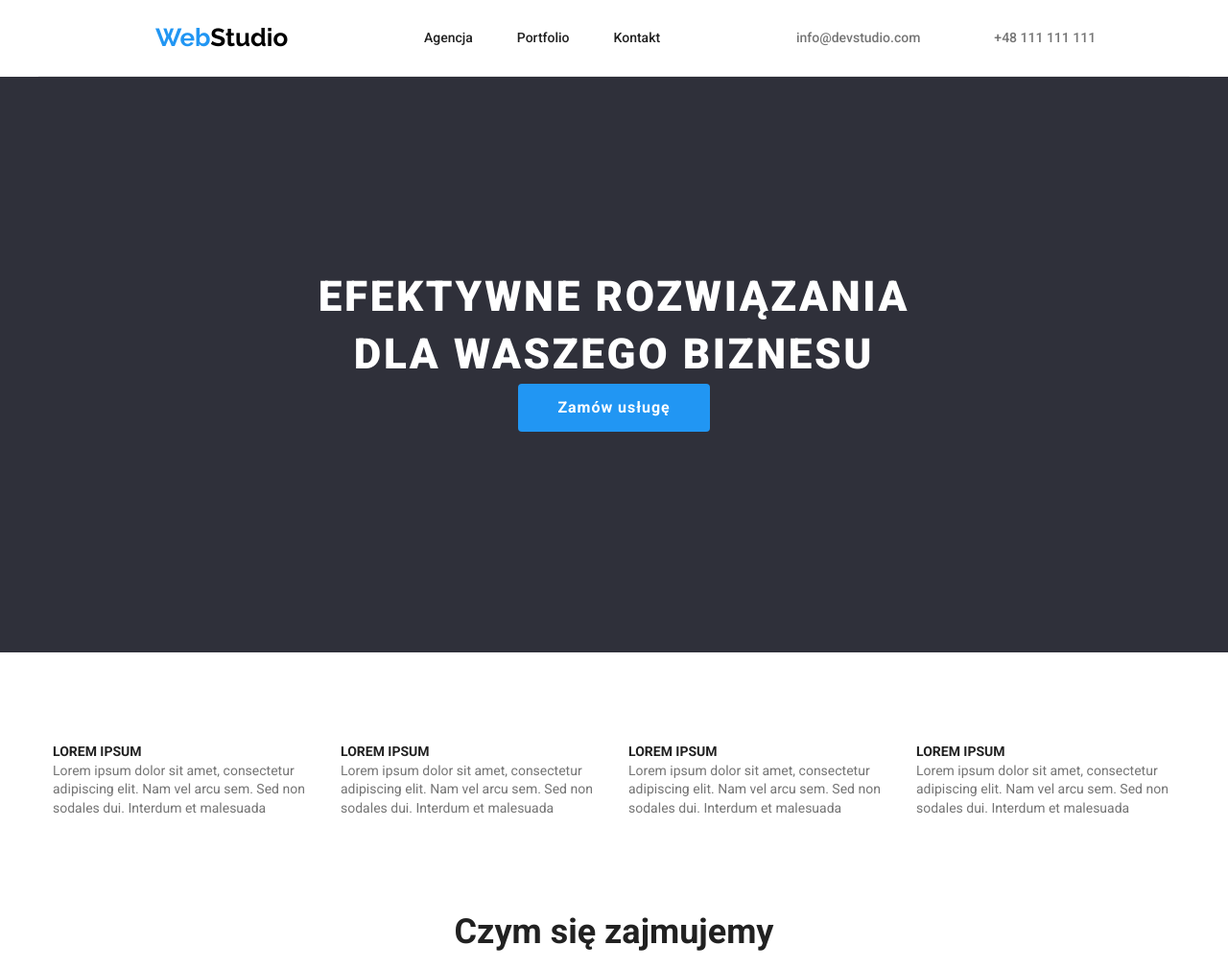
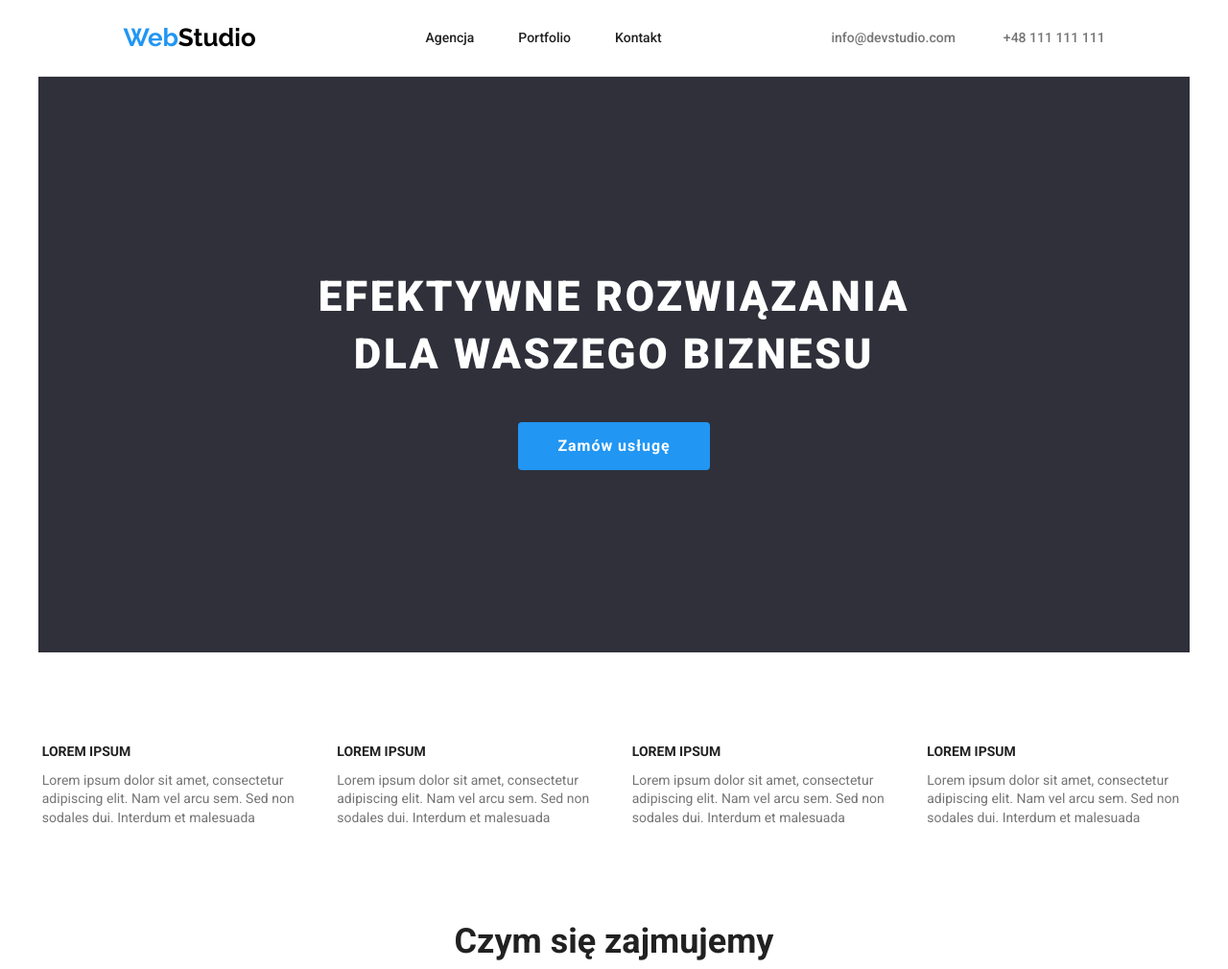
Before and after one commit to RossBujnik/goit-markup-hw-03, a plain HTML site: page index.html in a window 1280 px wide. Shown: the top 1010 px of the page at 96% size. Drawn offline with nearby package versions, Linux system fonts and the light colour scheme.

Commit message:
styles.css index.html portfolio.html updates

```diff
--- a/css/styles.css
+++ b/css/styles.css
@@ -49,7 +49,6 @@ a {
   font-weight: 700;
   line-height: 1, 17;
   text-decoration: none;
-  padding-left: 51px;
 }
 .brand-name02 {
   font-family: Raleway;
@@ -74,7 +73,6 @@ a {
   font-weight: 500;
   line-height: 1, 17;
   text-decoration: none;
-  padding-right: 27px;
 }
 
 .main_part {
@@ -92,6 +90,7 @@ h1 {
   font-size: 44px;
   font-weight: 900;
   padding-top: 200px;
+  padding-bottom: 40px;
   color: #ffffff;
   line-height: 1.36;
   letter-spacing: 0.06em;
@@ -155,18 +154,13 @@ main-button {
 /* Nasze atuty */
 
 .description {
-  display: inline;
-  padding: 94px 0 94px 0;
-  max-width: 1170px;
-  max-height: 101px;
-  top: 774px;
-  left: 215px;
-  border-bottom: solid;
+  display: flex;
+  justify-content: space-around;
 }
 .lorem {
   display: flex;
+  justify-content: space-around;
   padding-top: 94px;
-  justify-content: center;
   gap: 30px;
 }
 .main {
@@ -175,6 +169,7 @@ main-button {
   font-size: 14px;
   font-weight: 700;
   line-height: 1, 17;
+  padding-bottom: 10px;
 }
 .contents {
   font-family: Roboto;
--- a/index.html
+++ b/index.html
@@ -55,17 +55,20 @@
     </header>
     <!--Header-->
     <main>
+      <div class="container">
         <section class="main_part">
-        <div class="container">
           <h1>
             EFEKTYWNE ROZWIĄZANIA<br />
             DLA WASZEGO BIZNESU
           </h1>
           <button class="main-button" type="button">Zamów usługę</button>
+        </section>
       </div>
-      </section>
+
       <!--Nasze atuty-->
-      <section class="description">
+
+      <div class="container">
+        <section>
           <ul class="lorem">
             <li>
               <h4 class="main">LOREM IPSUM</h4>
@@ -97,6 +100,7 @@
             </li>
           </ul>
         </section>
+      </div>
 
       <!--Czym się zajmujemy-->
 
```
Lines whose indentation alone changed are shown as unchanged.
